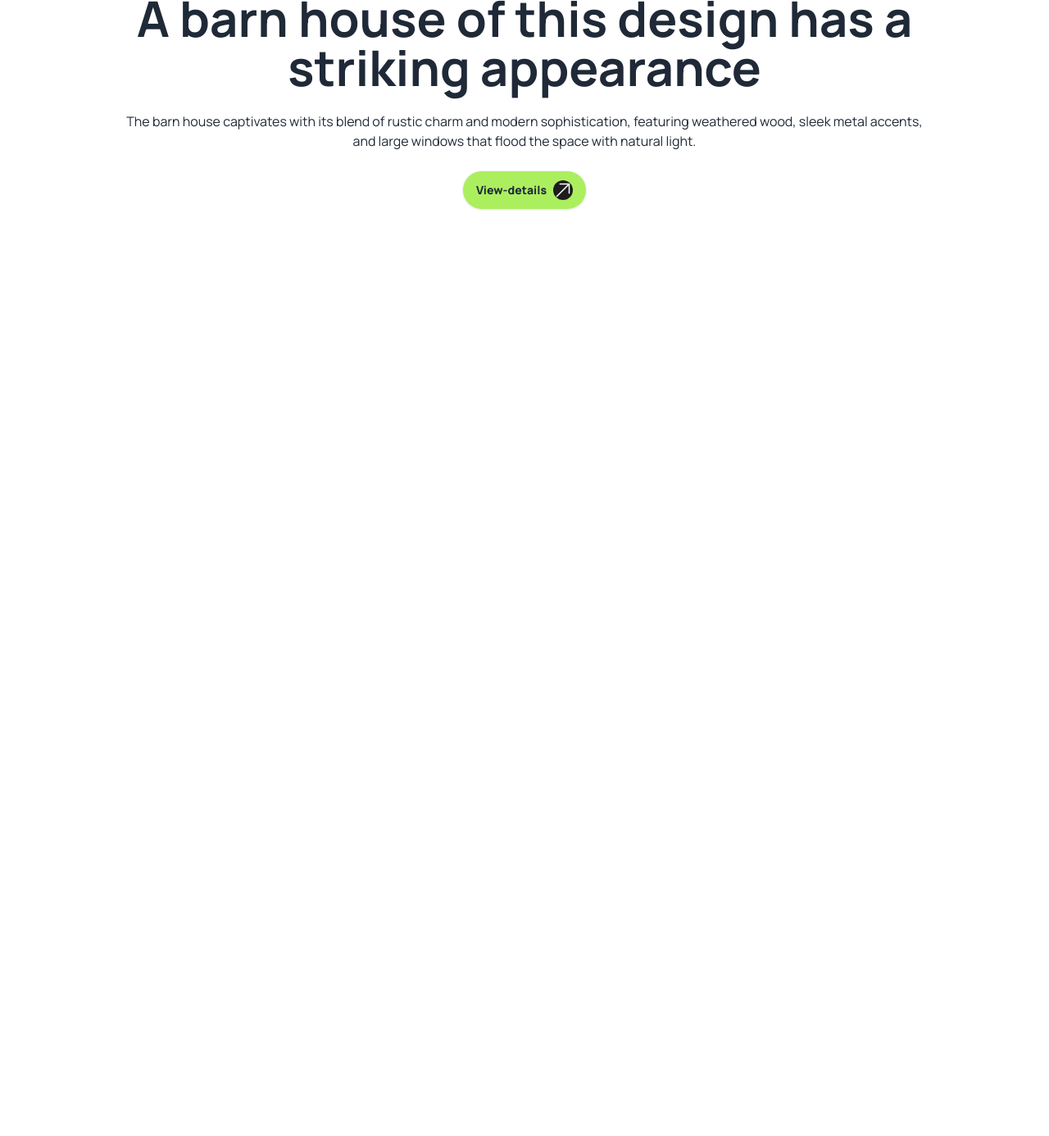
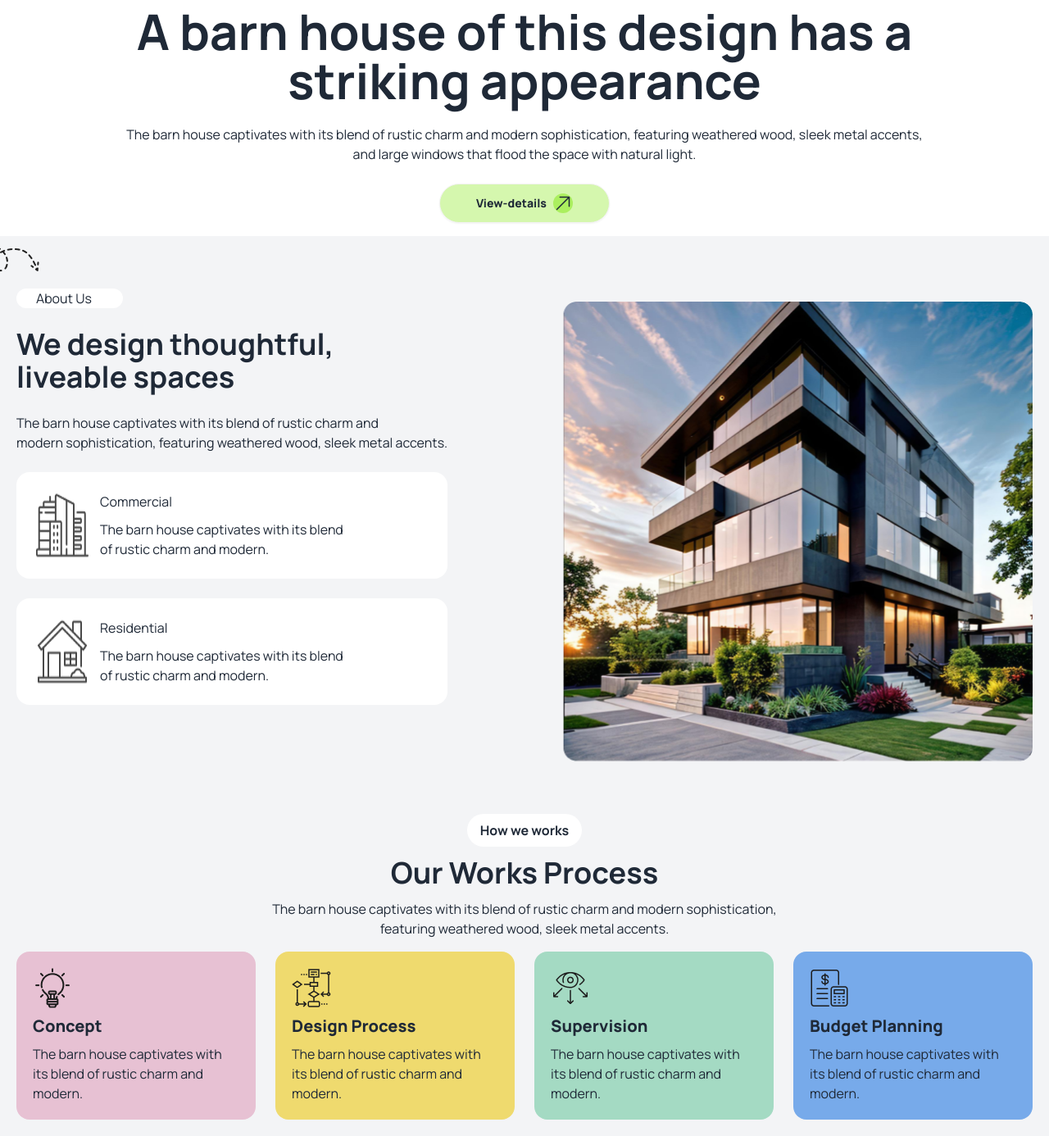
Before and after one commit to paulankitapaul/Assignment-03, a plain HTML site: page index.html in a window 1280 px wide. Shown: the part 442-1828 px from the top of the page at 82% size. Before the commit the page ends 800 px from the top, so only its background shows below. Drawn offline with nearby package versions, Linux system fonts and the light colour scheme.

Commit message:
About us and work process -part done

```diff
--- a/index.html
+++ b/index.html
@@ -1,5 +1,6 @@
 <!DOCTYPE html>
 <html lang="en">
+
 <head>
   <meta charset="UTF-8">
   <meta name="viewport" content="width=device-width, initial-scale=1.0">
@@ -12,36 +13,27 @@
   <link rel="preconnect" href="https://fonts.gstatic.com" crossorigin>
   <link href="https://fonts.googleapis.com/css2?family=Manrope:wght@200..800&display=swap" rel="stylesheet">
   <style>
-        .manrope{
+    .manrope {
       font-family: "Manrope", sans-serif;
     }
   </style>
 
 </head>
-<body class="manrope max-w-screen-xl mx-auto ">
-    <header>
+
+<body class="manrope  ">
+  <header class="max-w-screen-xl mx-auto">
     <!-- nav bar  -->
     <nav>
       <div class="navbar bg-base-100">
         <div class="navbar-start">
           <div class="dropdown">
             <div tabindex="0" role="button" class="btn btn-ghost lg:hidden">
-                      <svg
-                        xmlns="http://www.w3.org/2000/svg"
-                        class="h-5 w-5"
-                        fill="none"
-                        viewBox="0 0 24 24"
+              <svg xmlns="http://www.w3.org/2000/svg" class="h-5 w-5" fill="none" viewBox="0 0 24 24"
                 stroke="currentColor">
-                        <path
-                          stroke-linecap="round"
-                          stroke-linejoin="round"
-                          stroke-width="2"
-                          d="M4 6h16M4 12h8m-8 6h16" />
+                <path stroke-linecap="round" stroke-linejoin="round" stroke-width="2" d="M4 6h16M4 12h8m-8 6h16" />
               </svg>
             </div>
-                    <ul
-                      tabindex="0"
-                      class="menu menu-sm dropdown-content bg-base-100 rounded-box z-[1] mt-3 w-52 p-2 shadow">
+            <ul tabindex="0" class="menu menu-sm dropdown-content bg-base-100 rounded-box z-[1] mt-3 w-52 p-2 shadow">
               <li class="font-extrabold"><a>Home</a></li>
               <li><a>Services</a></li>
               <li><a>Portfolio</a></li>
@@ -51,7 +43,8 @@
             </ul>
           </div>
           <div class="flex space-x-2 items-center ">
-                    <svg xmlns="http://www.w3.org/2000/svg" fill="none" viewBox="0 0 24 24" stroke-width="1.5" stroke="currentColor" class="size-6 rounded-3xl bg-[#ABEF5F] text-black text-xs">
+            <svg xmlns="http://www.w3.org/2000/svg" fill="none" viewBox="0 0 24 24" stroke-width="1.5"
+              stroke="currentColor" class="size-6 rounded-3xl bg-[#ABEF5F] text-black text-xs">
               <path stroke-linecap="round" stroke-linejoin="round" d="m4.5 19.5 15-15m0 0H8.25m11.25 0v11.25" />
             </svg>
             <h2 class="font-extrabold text-3xl  "> Rinterio </h2>
@@ -69,39 +62,28 @@
 
           </ul>
         </div>
+        <!-- search icon div -->
 
         <div class="navbar-end space-x-3 hidden lg:flex">
           <!-- search icon -->
           <button class="btn btn-white btn-circle">
-                        <svg
-                          xmlns="http://www.w3.org/2000/svg"
-                          class="h-5 w-5"
-                          fill="none"
-                          viewBox="0 0 24 24"
+            <svg xmlns="http://www.w3.org/2000/svg" class="h-5 w-5" fill="none" viewBox="0 0 24 24"
               stroke="currentColor">
-                          <path
-                            stroke-linecap="round"
-                            stroke-linejoin="round"
-                            stroke-width="2"
+              <path stroke-linecap="round" stroke-linejoin="round" stroke-width="2"
                 d="M21 21l-6-6m2-5a7 7 0 11-14 0 7 7 0 0114 0z" />
             </svg>
           </button>
           <!-- cart icon -->
           <button class="btn btn-white btn-circle">
-                        <svg
-                            xmlns="http://www.w3.org/2000/svg"
-                            class="h-5 w-5"
-                            fill="none"
-                            viewBox="0 0 24 24"
+            <svg xmlns="http://www.w3.org/2000/svg" class="h-5 w-5" fill="none" viewBox="0 0 24 24"
               stroke="currentColor">
-                            <path
-                              stroke-linecap="round"
-                              stroke-linejoin="round"
-                              stroke-width="2"
+              <path stroke-linecap="round" stroke-linejoin="round" stroke-width="2"
                 d="M3 3h2l.4 2M7 13h10l4-8H5.4M7 13L5.4 5M7 13l-2.293 2.293c-.63.63-.184 1.707.707 1.707H17m0 0a2 2 0 100 4 2 2 0 000-4zm-8 2a2 2 0 11-4 0 2 2 0 014 0z" />
             </svg>
           </button>
-                    <a class="btn rounded-3xl bg-[#ABEF5F] font-extrabold  ">Book Consult <svg xmlns="http://www.w3.org/2000/svg" fill="none" viewBox="0 0 24 24" stroke-width="1.5" stroke="currentColor" class="size-6 rounded-3xl bg-[#1C1C1C] text-white text-xs">
+          <a class="btn rounded-3xl bg-[#ABEF5F] font-extrabold  ">Book Consult <svg xmlns="http://www.w3.org/2000/svg"
+              fill="none" viewBox="0 0 24 24" stroke-width="1.5" stroke="currentColor"
+              class="size-6 rounded-3xl bg-[#1C1C1C] text-white text-xs">
               <path stroke-linecap="round" stroke-linejoin="round" d="m4.5 19.5 15-15m0 0H8.25m11.25 0v11.25" />
             </svg>
           </a>
@@ -111,22 +93,23 @@
     <!-- hero section -->
     <section>
       <div class="hero  ">
-          <div class=" lg:hero-content lg:flex-col lg:text-center p-4">
-            <img
-              src="assets/banner.png"
-              class="" />
+        <div class="hero-content flex-col lg:text-center p-4">
+          <img src="assets/banner.png" alt="">
           <div>
 
             <h1 class="font-bold lg:text-6xl text-3xl">A barn house of this design has a <br>
               striking appearance</h1>
 
             <p class=" py-6">
-                The barn house captivates with its blend of rustic charm and modern sophistication, featuring weathered wood, sleek metal accents,<br>
+              The barn house captivates with its blend of rustic charm and modern sophistication, featuring weathered
+              wood, sleek metal accents,<br>
               and large windows that flood the space with natural light.
             </p>
 
-              <button class="btn rounded-3xl bg-[#ABEF5F] font-extrabold">View-details <svg xmlns="http://www.w3.org/2000/svg" fill="none" viewBox="0 0 24 24" stroke-width="1.5" stroke="currentColor" class="size-6 rounded-3xl bg-[#1C1C1C] text-white text-xs  ">
-                <path  stroke-linecap="round" stroke-linejoin="round" d="m4.5 19.5 15-15m0 0H8.25m11.25 0v11.25 " />
+            <button class="btn rounded-3xl font-extrabold w-full lg:w-52 bg-[#ABEF5F80]  ">View-details <svg
+                xmlns="http://www.w3.org/2000/svg" fill="none" viewBox="0 0 24 24" stroke-width="1.5"
+                stroke="currentColor" class="size-6 rounded-3xl bg-[#ABEF5F] ">
+                <path stroke-linecap="round" stroke-linejoin="round" d="m4.5 19.5 15-15m0 0H8.25m11.25 0v11.25 " />
               </svg>
             </button>
           </div>
@@ -135,8 +118,107 @@
     </section>
 
   </header>
+  <!-- About us section start -->
 
   <main>
+    <section class="bg-gray-100 space-y-6">
+
+
+      <!-- About us -->
+       <div class="max-w-screen-xl mx-auto">
+        <img class="lg:-ml-20" src="assets/Vector.png" alt="">
+        <div class=" lg:flex lg:justify-between p-5">
+
+          <div class="space-y-6 text-center lg:text-left ">
+
+            <p class="rounded-3xl bg-white w-[130px] px-6 mx-auto lg:m-0 ">About Us</p>
+            <h3 class="font-bold text-4xl ">We design thoughtful,<br>
+              liveable spaces</h3>
+            <p>The barn house captivates with its blend of rustic charm and <br>
+              modern sophistication, featuring weathered wood, sleek metal accents.</p>
+              <div class="flex bg-white rounded-2xl p-6">
+                <img src="assets/commercial.png" alt="">
+                <div class="space-y-2.5 ml-3.5 ">
+                  <h4>Commercial</h4>
+                  <p>The barn house captivates with its blend <br> of rustic charm and modern.</p>
+                </div>
+              </div>
+
+              <div class="flex bg-white rounded-2xl p-6 ">
+                <img src="assets/residential.png" alt="">
+                <div class="space-y-2.5 ml-3.5 ">
+                  <h4>Residential</h4>
+                  <p>The barn house captivates with its blend <br> of rustic charm and modern.</p>
+                </div>
+              </div>
+
+          </div>
+          <!-- image -->
+
+          <div>
+            <img class="pl-2.5 mt-4" src="assets/Rectangle.png" alt="">
+
+          </div>
+
+        </div>
+       </div>
+       <!-- working process starts -->
+        <div class="max-w-screen-xl mx-auto p-5 space-y-4 ">
+       <div class="text-center space-y-3 ">
+        <button class="bg-white  font-bold py-2 px-4 rounded-3xl">
+          How we works
+        </button>
+        <h2 class="text-4xl font-bold ">Our Works Process</h2>
+        <p>The barn house captivates with its blend of rustic charm and modern sophistication,<br>
+           featuring weathered wood, sleek metal accents.</p>
+    </div>
+    <!-- image start -->
+     <div class="grid lg:grid-cols-4 grid-cols-1 gap-6">
+      <!-- first card -->
+       <div class="rounded-2xl bg-[#E7C1D3] p-5 space-y-2">
+        <img src="assets/concept.png" alt="">
+        <h5 class="font-extrabold text-xl">Concept</h5>
+        <p>The barn house captivates
+           with its blend of rustic charm
+           and modern.</p>
+
+       </div>
+       <!-- 2nd card -->
+       <div class="rounded-2xl bg-[#EFDA6E] p-5 space-y-2">
+        <img src="assets/flow-chart.png" alt="">
+        <h5 class="font-extrabold text-xl ">Design Process</h5>
+        <p>The barn house captivates
+           with its blend of rustic charm
+           and modern.</p>
+
+       </div>
+       <!-- 3rd card -->
+       <div class="rounded-2xl bg-[#A4DAC3] p-5 space-y-2">
+        <img src="assets/vision.png" alt="">
+        <h5 class="font-extrabold text-xl">Supervision</h5>
+        <p>The barn house captivates
+           with its blend of rustic charm
+           and modern.</p>
+
+       </div>
+       <!-- 4th card -->
+       <div class="rounded-2xl bg-[#77AAEA] p-5 space-y-2">
+        <img src="assets/budget-planning.png" alt="">
+        <h5 class="font-extrabold text-xl">Budget Planning</h5>
+        <p>The barn house captivates
+           with its blend of rustic charm
+           and modern.</p>
+
+       </div>
+     </div>
+
+  </div>
+
+    </section>
+
+      <section>
+
+      </section>
 
   </main>
   <footer>
@@ -144,4 +226,5 @@
   </footer>
 
 </body>
+
 </html>
```
Lines whose indentation alone changed are shown as unchanged.
